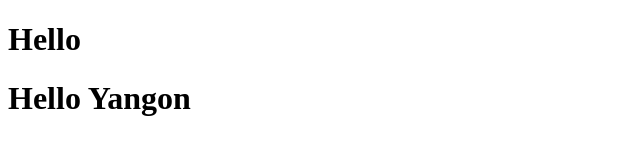
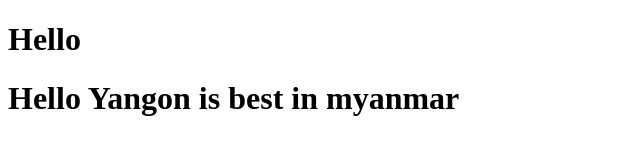
Before and after one commit to Oakarphyoaung/gittest, a plain HTML site: page index.html in a window 1280 px wide. Shown: the whole page, without its empty margins (0-640 px from the left). Drawn offline with Linux system fonts and the light colour scheme.

Commit message:
added best

```diff
--- a/index.html
+++ b/index.html
@@ -8,7 +8,7 @@
 </head>
 <body>
     <h1>Hello</h1>
-    <h1>Hello Yangon</h1>
+    <h1>Hello Yangon is best in myanmar</h1>
 
 </body>
 </html>
```
